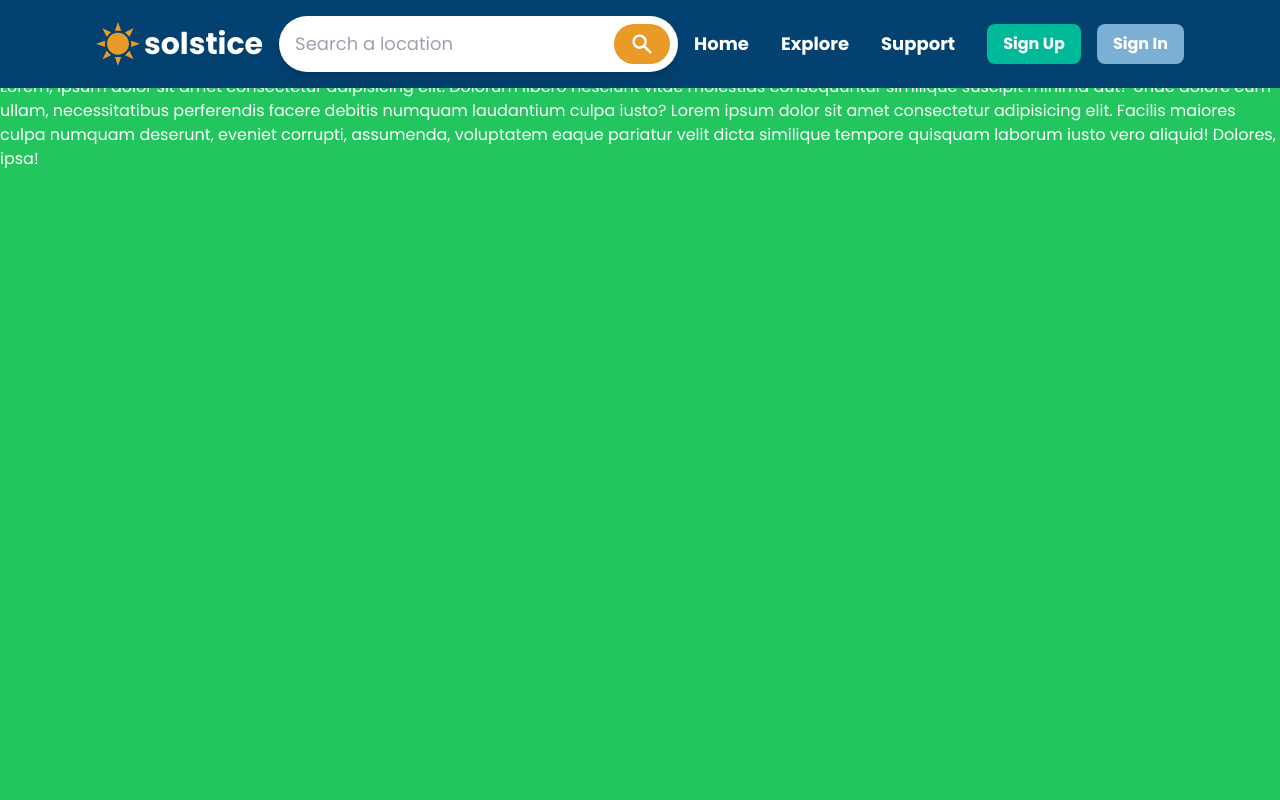
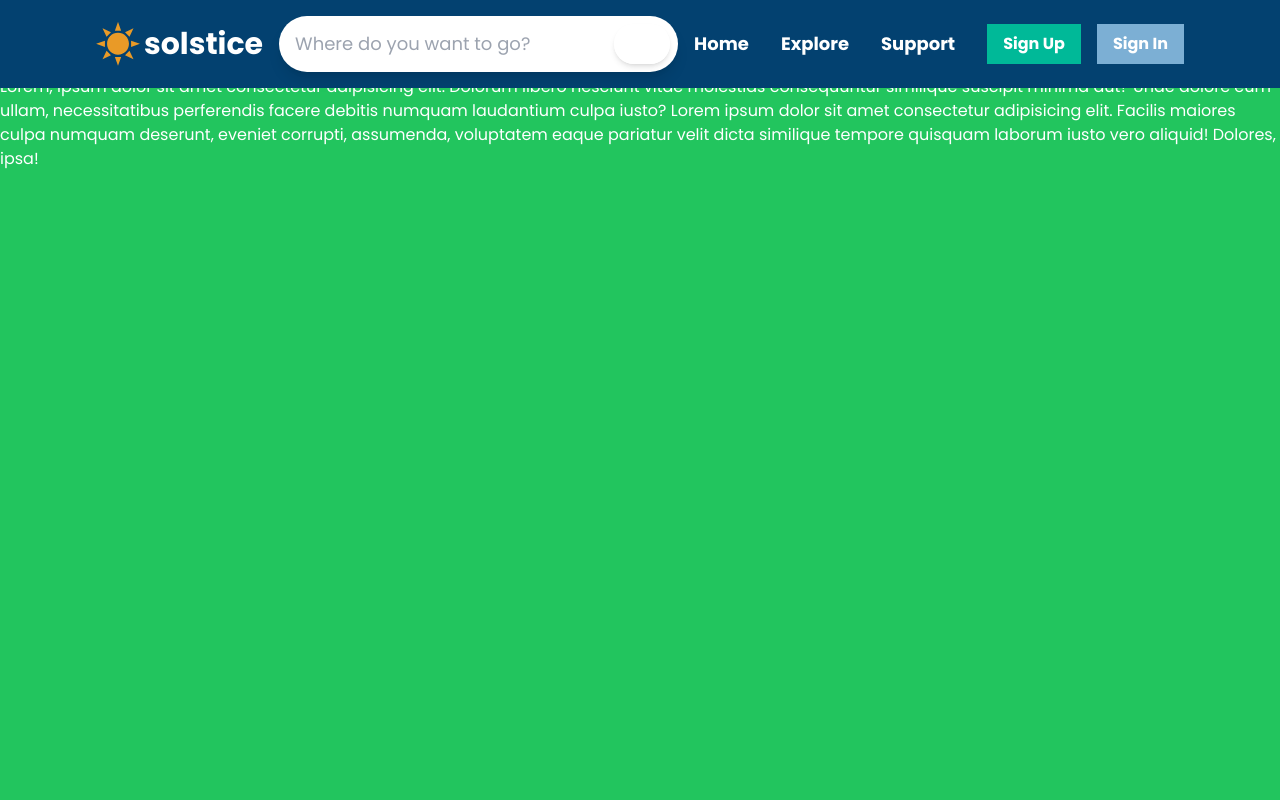
Before and after one commit to kristian4res/ucwd-solstice, a React (Create React App) app: page /signup in a window 1280 px wide. Shown: the top 800 px of the page. Built offline with nearby package versions, Linux system fonts and the light colour scheme.

Commit message:
cf: working on filter form, nav search error msg

```diff
--- a/src/components/filter-form.jsx
+++ b/src/components/filter-form.jsx
@@ -14,16 +14,16 @@ const FilterForm = () => {
       <div className="flex flex-col gap-2">
         <div className="flex flex-col gap-2">
           <h4 className='text-base font-semibold'>Season:</h4>
-          <select className='filter-select max-w-full' name="season">
-            <option value="summer" selected>Any</option>
+          <select className='filter-select max-w-full' name="season" defaultValue={'any'}>
+            <option value="any">Any</option>
             <option value="summer">Summer</option>
             <option value="winter">Winter</option>
           </select>
         </div>
         <div className="flex flex-col gap-2">
           <h4 className='text-base font-semibold'>Continent:</h4>
-          <select className='filter-select max-w-full' name="continent">
-            <option value="summer" selected>Any</option>
+          <select className='filter-select max-w-full' name="continent" defaultValue={'any'}>
+            <option value="any">Any</option>
             <option value="europe">Europe</option>
             <option value="oceania">Asia</option>
             <option value="oceania">Oceania</option>
@@ -32,8 +32,8 @@ const FilterForm = () => {
         </div>
         <div className="flex flex-col gap-2">
           <h4 className='text-base font-semibold'>Rating:</h4>
-          <select className='filter-select max-w-full' name="continent">
-            <option value="europe">Any</option>
+          <select className='filter-select max-w-full' name="continent" defaultValue={'any'}>
+            <option value="any">Any</option>
             <option value="oceania">Good (3.5+)</option>
             <option value="oceania">Amazing (4+)</option>
             <option value="america">Exceptional (4.5+)</option>
--- a/src/components/navigation-search.jsx
+++ b/src/components/navigation-search.jsx
@@ -5,6 +5,7 @@ import AppContext from '../contexts/app-context';
 import SearchFormContext from '../contexts/search-form-context';
 
 import ButtonSearchResult from './button-search-result';
+import ButtonSolid from './button-solid';
 
 import { HiSearch, HiLocationMarker } from 'react-icons/hi';
 
@@ -21,6 +22,8 @@ const NavigationSearch = ({ navClass }) => {
     // Input handlers
     const [locationInput, setLocationInput] = useState('');
     const [isFocused, setIsFocused] = useState(false);
+    // Input styles
+    const [inputStyle, setInputStyle] = useState('llloo');
 
     /** FUNCTIONS */
     const submitDetails = () => {
@@ -44,9 +47,11 @@ const NavigationSearch = ({ navClass }) => {
     }
 
     return (
-        <div className={`flex shrink justify-center items-center z-10 shadow-lg rounded-full bg-white text-custom-dark md:max-w-4xl ${navClass.length === 0 && isHomepage ? 'invisible' : 'visible'}`}>
-            <div className='flex flex-col ml-2 relative'>
-                <input className='flex px-2 w-full text-sm
+        <div className={`flex w-full shrink justify-center items-center z-10 shadow-lg rounded-full bg-white text-custom-dark
+            md:w-[40%] md:max-w-full
+            ${navClass.length === 0 && isHomepage ? 'invisible' : 'visible'}`}>
+            <div className='flex flex-col ml-2 w-full relative'>
+                <input className='flex px-2 w-full text-sm rounded-full
                     md:text-base lg:text-lg'
                     type="text"
                     value={locationInput}
@@ -56,8 +61,15 @@ const NavigationSearch = ({ navClass }) => {
                         // Timeout to delay the function execution (i.e. give time for other functions to execute)
                         setTimeout(() => setIsFocused(false), 100)
                     }}
-                    placeholder='Search a location'
+                    placeholder='Where do you want to go?'
                 />
+                {/* <div className={`${inputStyle ? 'flex items-center absolute top-[150%] left-0 w-full h-full' : 'hidden'}`}>
+                    <span className='ml-2 text-[0.7rem] text-failure bg-white'>
+                        {
+                            `Ensure the input contains only letters`
+                        }
+                    </span>
+                </div> */}
                 <ul className={`${(!isFocused) ? 'hidden' : 'flex flex-col'}
                     form-input-dropdown-navigation
                 `}>
@@ -86,14 +98,17 @@ const NavigationSearch = ({ navClass }) => {
                     }
                 </ul>
             </div>
-            <div className='flex justify-center mx-2 my-2 w-10
-                md:w-fit md:items-center'>
-                <button className='flex h-full justify-center items-center text-white bg-primary rounded-full p-2
-                md:w-14'
-                    onClick={submitDetails}
-                >
-                    <HiSearch className='h-5 w-5 md:h-6 md:w-6' />
-                </button>
+            <div className={`'justify-center px-2 py-2 w-fit text-white
+                    md:w-fit md:items-center'
+                `}>
+                <ButtonSolid
+                    btnStyles={`flex h-full justify-center items-center text-white bg-primary p-2
+                        md:w-14`}
+                    icon={
+                        <HiSearch className='h-5 w-5 md:h-6 md:w-6' />
+                    }
+                    handleClick={submitDetails}
+                />
             </div>
         </div>
     )
--- a/src/contexts/search-form-context.js
+++ b/src/contexts/search-form-context.js
@@ -26,15 +26,15 @@ export function SearchFormProvider({ children }) {
         const { location, sport, checkIn, checkOut } = details;
 
         // Validate inputs
-        if (!validator.isAlpha(location) && !validator.isAlpha(sport)) {
+        if (!validator.isAlpha(location) || !validator.isAlpha(sport)) {
             let locationStyle, sportStyle;
 
-            if (location !== '' && validator.isAlpha(location)) {
-                locationStyle = 'form-input-success';
+            if (location !== '' && !validator.isAlpha(location)) {
+                locationStyle = 'form-input-failure';
             }
 
-            if (sport !== '' && validator.isAlpha(sport)) {
-                sportStyle = 'form-input-success';
+            if (sport !== '' && !validator.isAlpha(sport)) {
+                sportStyle = 'form-input-failure';
             }
 
              // Update input style
--- a/src/index.css
+++ b/src/index.css
@@ -53,7 +53,7 @@
 
 .btn-solid {
     @apply container flex font-bold text-current transition-all duration-[25] ease-out
-    py-2 px-4 rounded-lg
+    py-2 px-4
     brightness-100
     hover:brightness-90 active:brightness-75;
 }
```
